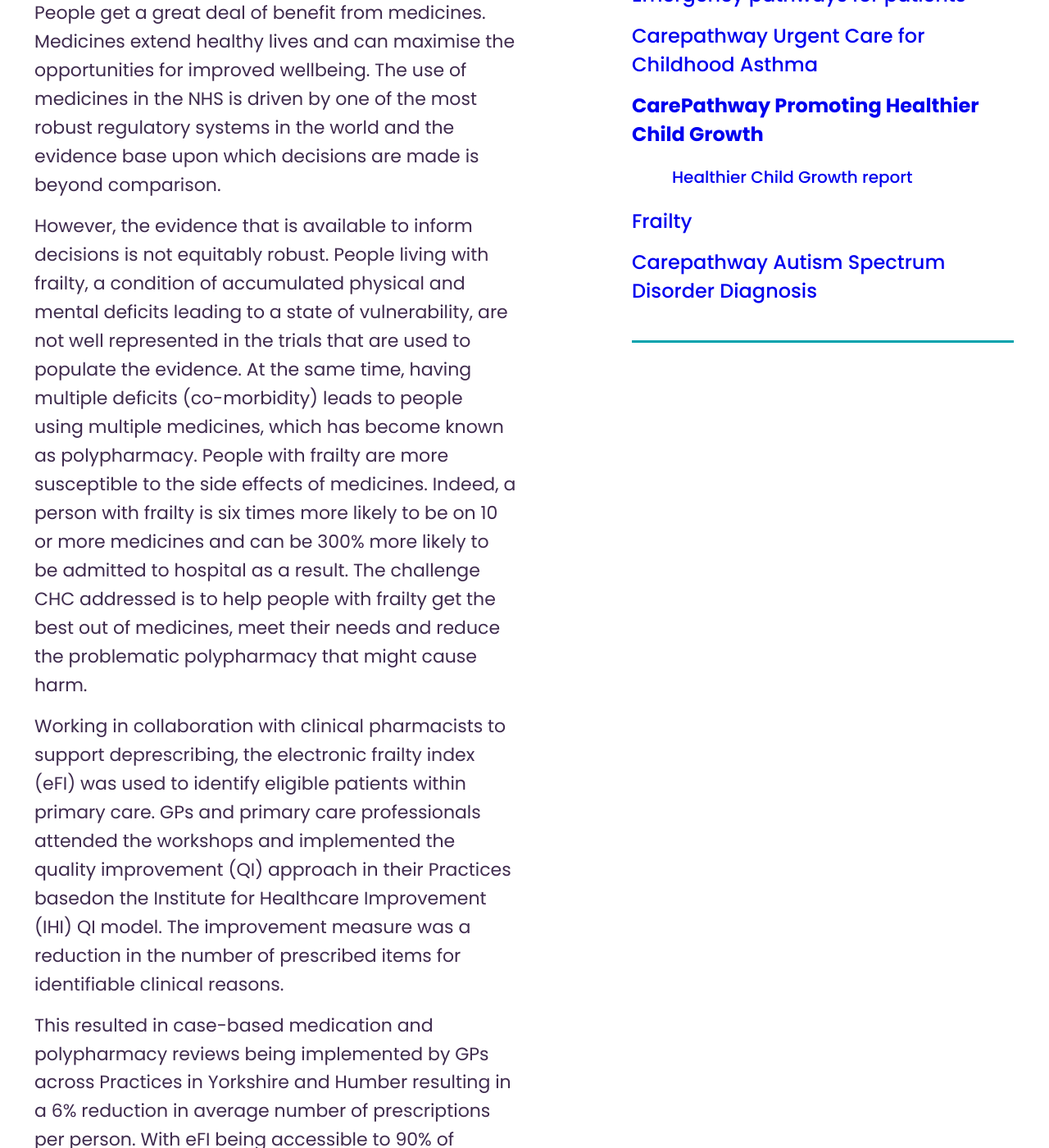
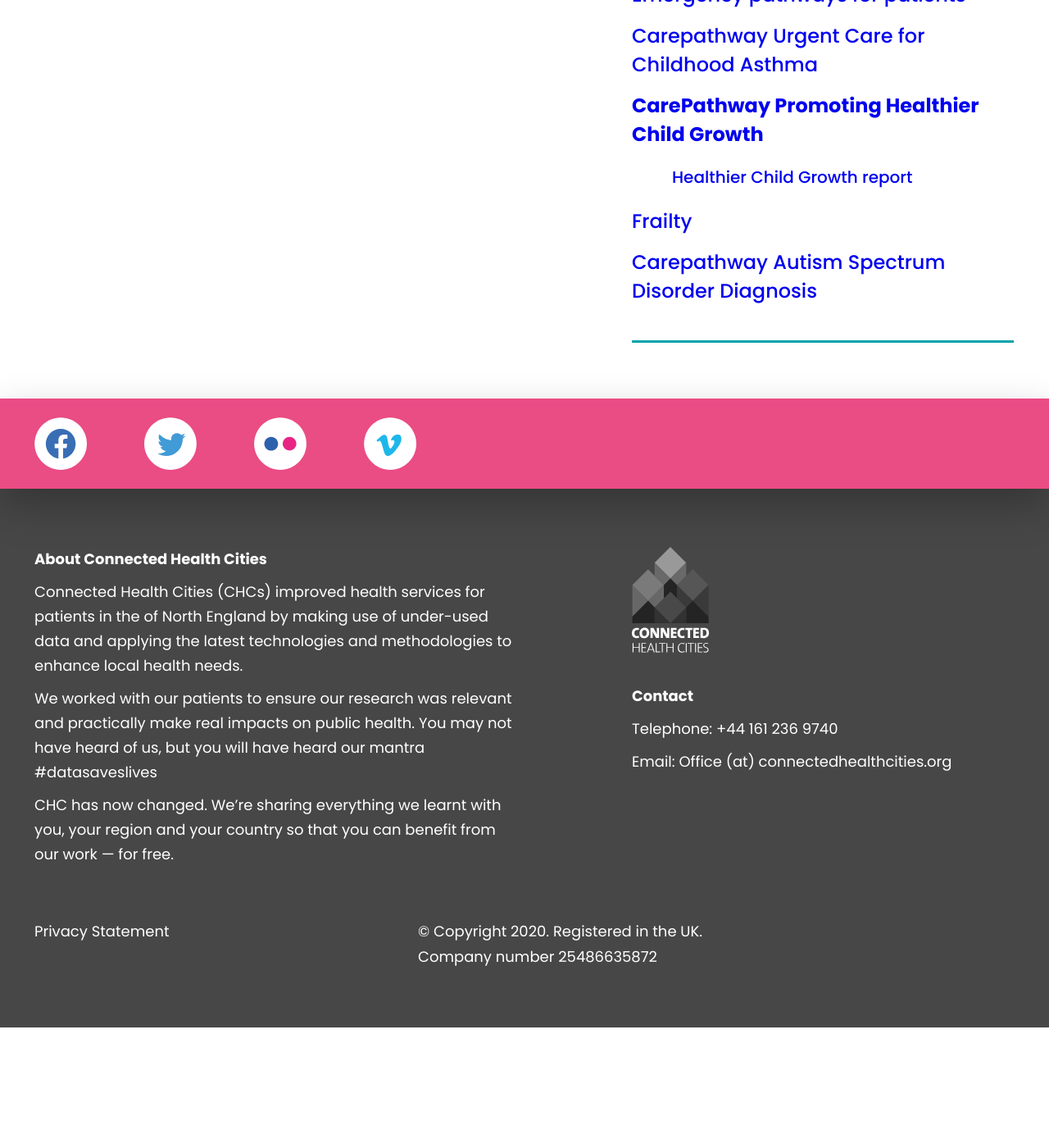
Before and after one commit to connectedhealthcities/connectedhealthcities, a Jekyll site: the page built from connected-yorkshire/carepathway-promoting-healthier-child-growth.md, in a window 1280 px wide and 1400 px high, scrolled down 608 px. Shown: the whole window at 82% size. Built offline with Jekyll 4.4.1, drawn with Linux system fonts in a browser that asks for light colours; our own code applies the rules of GitHub Pages for plain Markdown files; after the commit the page ends 1861 px from its top, so only the background shows below that; some of the changed text lies outside the part shown.

Commit message:
Update carepathway-promoting-healthier-child-growth.md

```diff
--- a/connected-yorkshire/carepathway-promoting-healthier-child-growth.md
+++ b/connected-yorkshire/carepathway-promoting-healthier-child-growth.md
@@ -6,12 +6,3 @@ level: "6.6"
 parent: connected-yorkshire
 
 ---
-**Project Overview**
-
-People get a great deal of benefit from medicines. Medicines extend healthy lives and can maximise the opportunities for improved wellbeing. The use of medicines in the NHS is driven by one of the most robust regulatory systems in the world and the evidence base upon which decisions are made is beyond comparison.
-
-However, the evidence that is available to inform decisions is not equitably robust. People living with frailty, a condition of accumulated physical and mental deficits leading to a state of vulnerability, are not well represented in the trials that are used to populate the evidence. At the same time, having multiple deficits (co-morbidity) leads to people using multiple medicines, which has become known as polypharmacy. People with frailty are more susceptible to the side effects of medicines. Indeed, a person with frailty is six times more likely to be on 10 or more medicines and can be 300% more likely to be admitted to hospital as a result. The challenge CHC addressed is to help people with frailty get the best out of medicines, meet their needs and reduce the problematic polypharmacy that might cause harm.
-
-Working in collaboration with clinical pharmacists to support deprescribing, the electronic frailty index (eFI) was used to identify eligible patients within primary care. GPs and primary care professionals attended the workshops and implemented the quality improvement (QI) approach in their Practices basedon the Institute for Healthcare Improvement (IHI) QI model. The improvement measure was a reduction in the number of prescribed items for identifiable clinical reasons.
-
-This resulted in case-based medication and polypharmacy reviews being implemented by GPs across Practices in Yorkshire and Humber resulting in a 6% reduction in average number of prescriptions per person. With eFI being accessible to 90% of England through electronic patient record systems, an expansion through the medicines optimisation programmes nationally could delivery savings and service improvement at scale.
```
